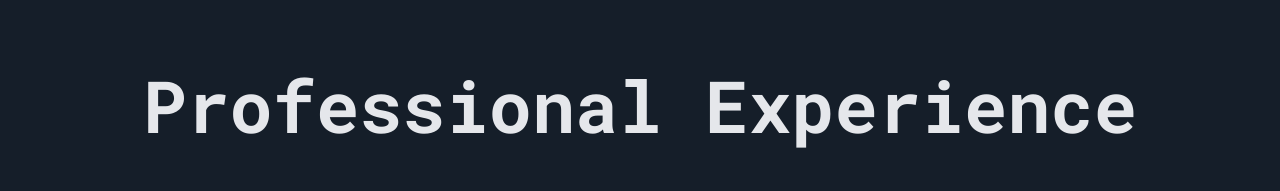
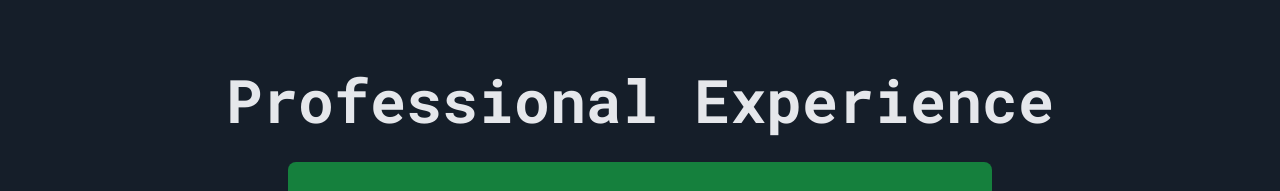
Before and after one commit to alimkaraca/alim-karaca, a React (Create React App) app in the folder alim-karaca/: page / in a window 1280 px wide. Shown: the part 2452-2643 px from the top of the page. Built offline with nearby package versions, Linux system fonts and the light colour scheme; no server answers.

Commit message:
oopsie 2 :-)

```diff
--- a/alim-karaca/src/pages/Experience.js
+++ b/alim-karaca/src/pages/Experience.js
@@ -58,7 +58,7 @@ const ProfessionalExperience = () => {
           initial={{ opacity: 0, y: -30 }}
           animate={{ opacity: inView ? 1 : 0, y: inView ? 0 : -30 }}
           transition={{ duration: 0.2 }}>
-          <h1 className='text-4xl lg:text-7xl text-gray-200 pb-7 lg:pl-0 font-extrabold text-start'>Professional Experience</h1>
+          <h1 className='text-4xl lg:text-6xl text-gray-200 pl-12 sm:pl-0 md:px-6 font-extrabold text-start'>Professional Experience</h1>
         </motion.div>
 
         <div className="p-8 text-white w-11/12 md:w-3/5 lg:2/3">
```
